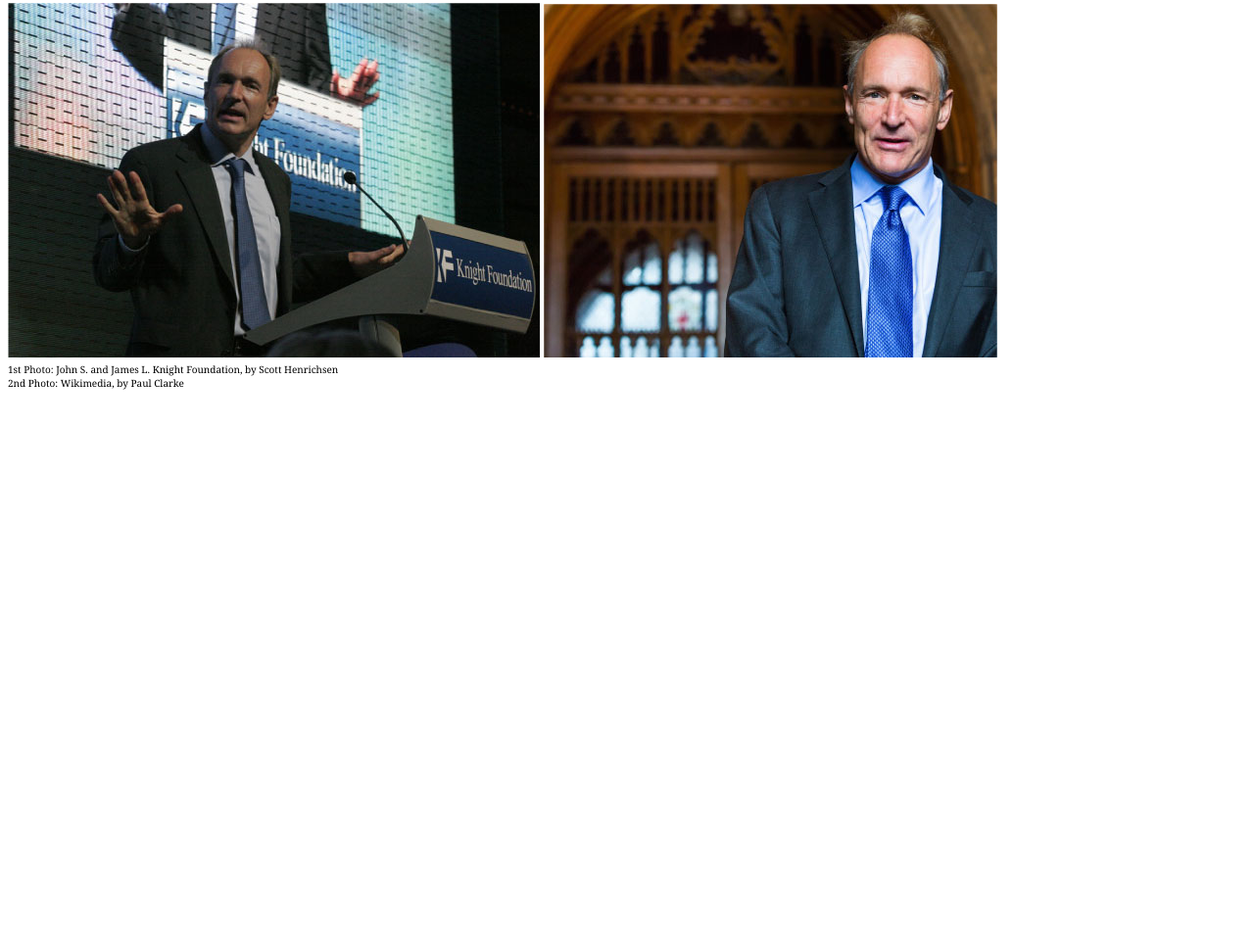
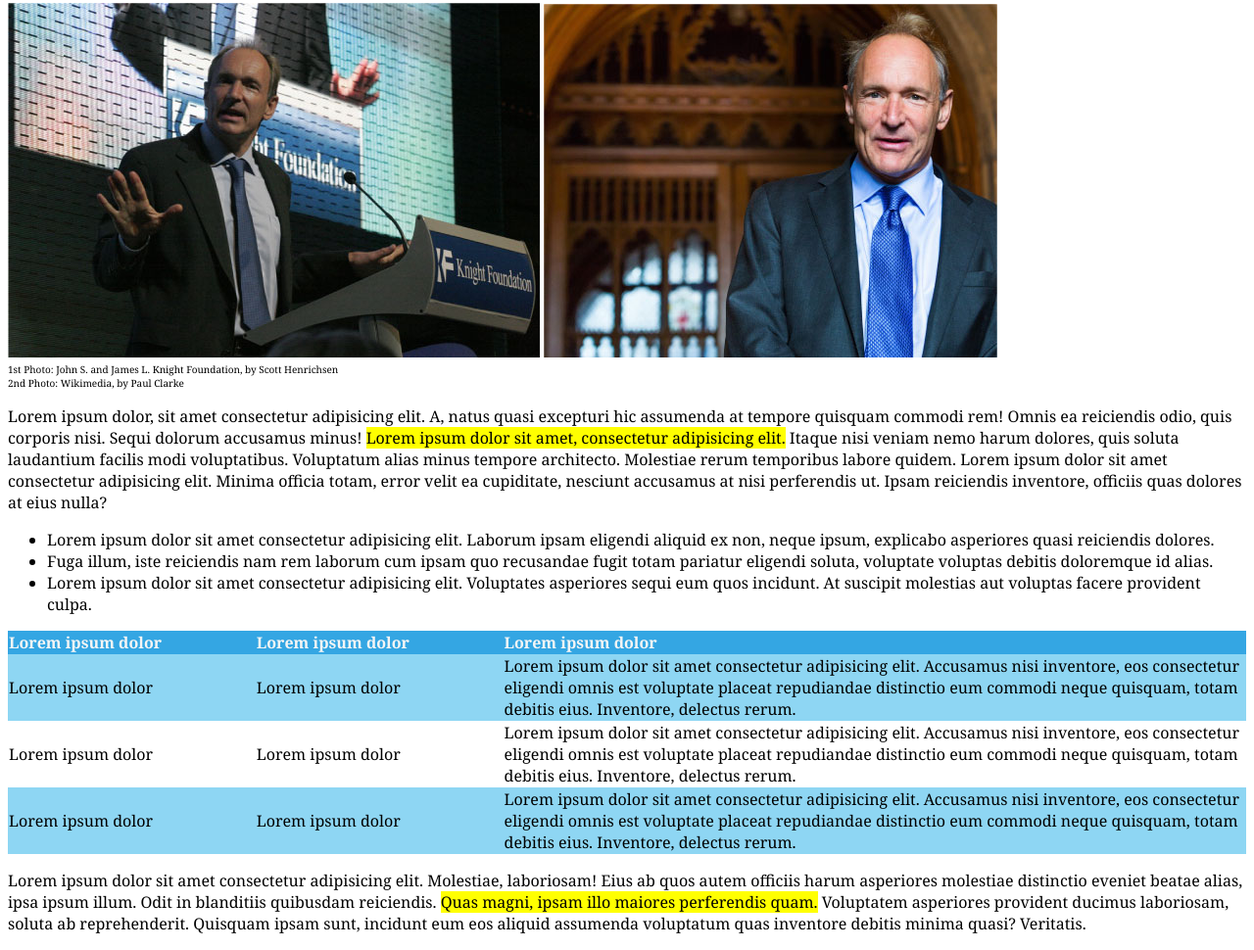
Before and after one commit to ElisabettaMirti/html-css-booleaner, a plain HTML site: page index.html in a window 1280 px wide. Shown: the part 362-1332 px from the top of the page at 98% size. Before the commit the page ends 800 px from the top, so only its background shows below. Drawn offline with Linux system fonts and the light colour scheme.

Commit message:
Aggiunto corpo dell'articolo

```diff
--- a/index.html
+++ b/index.html
@@ -31,8 +31,42 @@
 
         <article>
             <section><!-- Testo dell'articolo -->
+                <p>Lorem ipsum dolor, sit amet consectetur adipisicing elit. A, natus quasi excepturi hic assumenda at tempore quisquam commodi rem! Omnis ea reiciendis odio, quis corporis nisi.  Sequi dolorum accusamus minus! <mark>Lorem ipsum dolor sit amet, consectetur adipisicing elit.</mark> Itaque nisi veniam nemo harum dolores, quis soluta laudantium facilis modi voluptatibus. Voluptatum alias minus tempore architecto. Molestiae rerum temporibus labore quidem. Lorem ipsum dolor sit amet consectetur adipisicing elit. Minima officia totam, error velit ea cupiditate, nesciunt accusamus at nisi perferendis ut. Ipsam reiciendis inventore, officiis quas dolores at eius nulla?</p>
+                <ul>
+                    <li>Lorem ipsum dolor sit amet consectetur adipisicing elit. Laborum ipsam eligendi aliquid ex non, neque ipsum, explicabo asperiores quasi reiciendis dolores.</li>
+                    <li>Fuga illum, iste reiciendis nam rem laborum cum ipsam quo recusandae fugit totam pariatur eligendi soluta, voluptate voluptas debitis doloremque id alias.</li>
+                    <li>Lorem ipsum dolor sit amet consectetur adipisicing elit. Voluptates asperiores sequi eum quos incidunt. At suscipit molestias aut voluptas facere provident culpa.</li>
+                </ul>
+
+                <table>
+                    <thead>
+                        <tr>
+                            <th>Lorem ipsum dolor</th>
+                            <th>Lorem ipsum dolor</th>
+                            <th>Lorem ipsum dolor</th>
+                        </tr>
+                    </thead>
+                    <tbody>
+                        <tr class="dark-row">
+                            <td class="small-col">Lorem ipsum dolor</td>
+                            <td class="small-col">Lorem ipsum dolor</td>
+                            <td>Lorem ipsum dolor sit amet consectetur adipisicing elit. Accusamus nisi inventore, eos consectetur eligendi omnis est voluptate placeat repudiandae distinctio eum commodi neque quisquam, totam debitis eius. Inventore, delectus rerum.</td>
+                        </tr>
+                        <tr class="light-row">
+                            <td class="small-col">Lorem ipsum dolor</td>
+                            <td class="small-col">Lorem ipsum dolor</td>
+                            <td>Lorem ipsum dolor sit amet consectetur adipisicing elit. Accusamus nisi inventore, eos consectetur eligendi omnis est voluptate placeat repudiandae distinctio eum commodi neque quisquam, totam debitis eius. Inventore, delectus rerum.</td>
+                        </tr>
+                        <tr class="dark-row">
+                            <td class="small-col">Lorem ipsum dolor</td>
+                            <td class="small-col">Lorem ipsum dolor</td>
+                            <td>Lorem ipsum dolor sit amet consectetur adipisicing elit. Accusamus nisi inventore, eos consectetur eligendi omnis est voluptate placeat repudiandae distinctio eum commodi neque quisquam, totam debitis eius. Inventore, delectus rerum.</td>
+                        </tr>
+                    </tbody>
+                </table>
+                <p>Lorem ipsum dolor sit amet consectetur adipisicing elit. Molestiae, laboriosam! Eius ab quos autem officiis harum asperiores molestiae distinctio eveniet beatae alias, ipsa ipsum illum. Odit in blanditiis quibusdam reiciendis.
+                <mark>Quas magni, ipsam illo maiores perferendis quam.</mark> Voluptatem asperiores provident ducimus laboriosam, soluta ab reprehenderit. Quisquam ipsam sunt, incidunt eum eos aliquid assumenda voluptatum quas inventore debitis minima quasi? Veritatis.</p>
             </section>
-
         </article>
     </main>
 
--- a/style/style.css
+++ b/style/style.css
@@ -45,3 +45,21 @@ body{
 .pic-credits{
     font-size: x-small;
 }
+
+table {
+    border-collapse: collapse;
+    border-spacing: 0;}
+
+.small-col{
+    width: 20%;
+}
+
+thead{
+    text-align: left;
+    color: whitesmoke;
+    background-color: rgb(52, 166, 227);
+}
+
+.dark-row{
+    background-color: rgb(142, 214, 243);
+}
```
